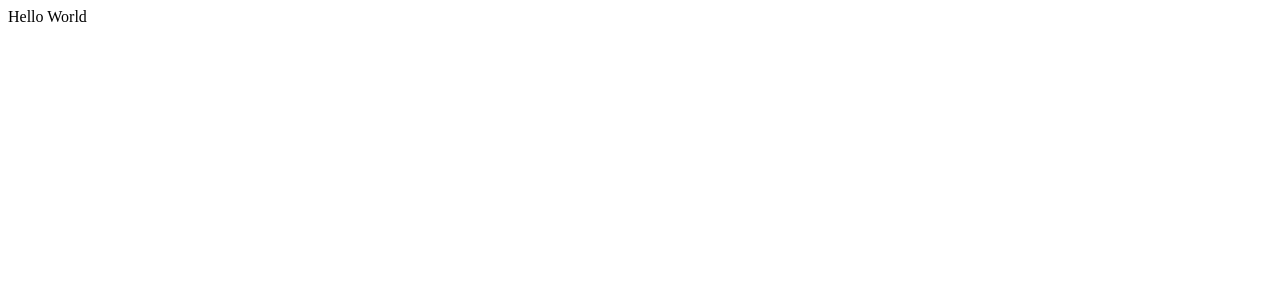
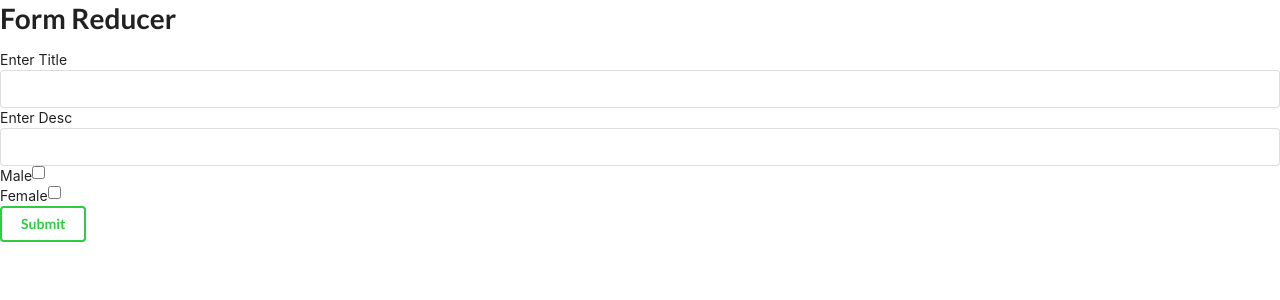
Before and after one commit to Denver44/Redux-tutorial, a React (Create React App) app: page / in a window 1280 px wide. Shown: the top 300 px of the page. Built offline with nearby package versions, Linux system fonts and the light colour scheme.

Commit message:
Redux-form

```diff
--- a/public/index.html
+++ b/public/index.html
@@ -13,7 +13,7 @@
       user's mobile device or desktop. See https://developers.google.com/web/fundamentals/web-app-manifest/
     -->
   <link rel="manifest" href="%PUBLIC_URL%/manifest.json" />
-  <link rel="styleshett" href="https://cdnjs.cloudflare.com/ajax/libs/semantic-ui/2.4.1/semantic.min.css" />
+  <link rel="stylesheet" href="https://cdnjs.cloudflare.com/ajax/libs/semantic-ui/2.4.1/semantic.min.css" />
   <!--
       Notice the use of %PUBLIC_URL% in the tags above.
       It will be replaced with the URL of the `public` folder during the build.
--- /dev/null
+++ b/src/App.js
@@ -0,0 +1,3 @@
+import Form from "./components/Form/Form.jsx";
+const App = () => <Form />;
+export default App;
--- a/src/App.jsx
+++ /dev/null
@@ -1,7 +0,0 @@
-import React from "react";
-
-function App() {
-  return <div>Hello World</div>;
-}
-
-export default App;
--- /dev/null
+++ b/src/components/CustomCheckBox/CustomCheckBox.jsx
@@ -0,0 +1,43 @@
+import { useState } from "react";
+
+const options = [
+  { label: "Male", value: "male" },
+  { label: "Female", value: "feMale" },
+];
+
+const CustomCheckBox = ({ input }) => {
+  const [checked, setCheckBoxChecked] = useState([]);
+  const onAddCategory = (isChecked, value) => {
+    const temp = [checked];
+    if (isChecked) {
+      temp.push(value);
+      setCheckBoxChecked(temp);
+      return;
+    }
+    setCheckBoxChecked(temp.filter((item) => item !== value));
+  };
+
+  return (
+    <>
+      {options.map((option) => (
+        <div>
+          <label>
+            {option.label}
+            <input
+              {...input}
+              checked={checked.includes(option.value)}
+              onChange={(e) => {
+                onAddCategory(e.target.checked, option.value);
+                input.onChange(option.value);
+              }}
+              type="checkbox"
+              onBlur={() => input.onBlur()} // Search more about this
+            />
+          </label>
+        </div>
+      ))}
+    </>
+  );
+};
+
+export default CustomCheckBox;
--- /dev/null
+++ b/src/components/Form/Form.jsx
@@ -0,0 +1,39 @@
+import React from "react";
+import { Field, reduxForm } from "redux-form";
+import Input from "../Input/Input";
+import CustomCheckBox from "../CustomCheckBox/CustomCheckBox";
+
+const Form = (props) => {
+  // console.log("PROPS ", props);
+
+  const onSave = (formValues) => {
+    console.log(formValues);
+  };
+  return (
+    <>
+      <h1>Form Reducer</h1>
+      <form onSubmit={props.handleSubmit(onSave)} className="ui form">
+        <Field name="title" component={Input} label="Enter Title" />
+        <Field name="description" component={Input} label="Enter Desc" />
+        <Field name="CheckBox" component={CustomCheckBox} />
+        <button class="ui inverted green button">Submit</button>
+      </form>
+    </>
+  );
+};
+
+const validate = (formValues) => {
+  const errors = {};
+  if (!formValues.title) {
+    errors.title = "You must enter a title";
+  }
+  if (!formValues.desc) {
+    errors.desc = "You must enter a desc";
+  }
+  return errors;
+};
+
+export default reduxForm({
+  form: "streamCreate", // Five the Form name
+  validate,
+})(Form);
--- /dev/null
+++ b/src/components/Input/Input.jsx
@@ -0,0 +1,26 @@
+import React from "react";
+
+const Input = (props) => {
+  // console.log(props);
+  const renderError = ({ touched, error }) => {
+    if (touched && error) {
+      return <div>{error}</div>;
+    }
+  };
+
+  return (
+    <>
+      <label>{props.label}</label>
+      <input
+        value={props.input.value}
+        onChange={props.input.onChange}
+        autoComplete="off"
+      />
+      {renderError(props.meta)}
+    </>
+  );
+};
+
+export default Input;
+
+// <input {...props} /> this will also work as all thr props will get here.
--- a/src/index.js
+++ b/src/index.js
@@ -1,5 +1,17 @@
 import React from "react";
 import ReactDOM from "react-dom";
-import App from "./App.jsx";
+import App from "./App";
+import { Provider } from "react-redux";
+import { createStore } from "redux";
+import reducers from "./reducers";
+import { composeWithDevTools } from "redux-devtools-extension";
+import "./styles/index.css";
 
-ReactDOM.render(<App />, document.getElementById("root"));
+const store = createStore(reducers, composeWithDevTools());
+
+ReactDOM.render(
+  <Provider store={store}>
+    <App />
+  </Provider>,
+  document.getElementById("root")
+);
--- /dev/null
+++ b/src/reducers/index.js
@@ -0,0 +1,5 @@
+import { combineReducers } from "redux";
+import { reducer as formReducer } from "redux-form";
+export default combineReducers({
+  form: formReducer,
+});
```
Also changed, not shown: src/styles/index.css (renamed from src/index.css), 1 other file (tests, documents, lock files or other folders).
